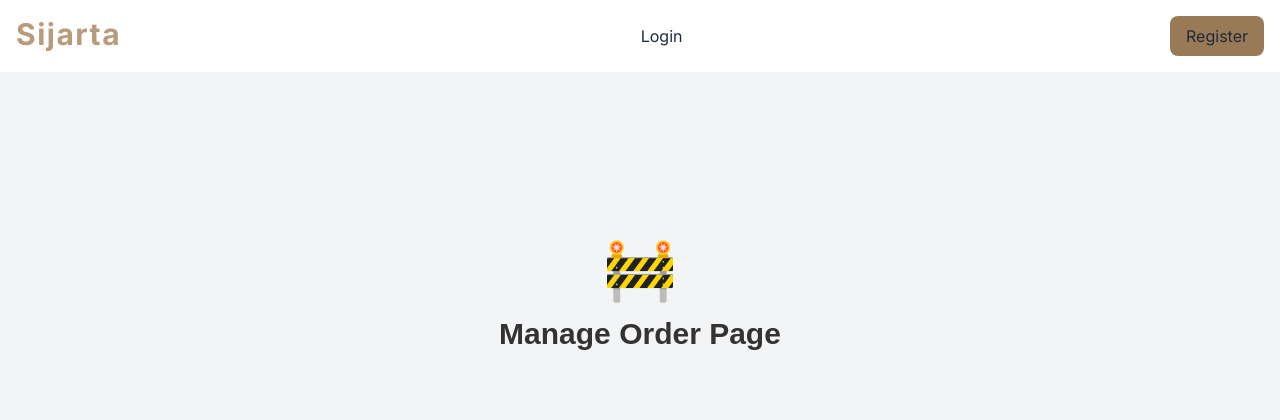
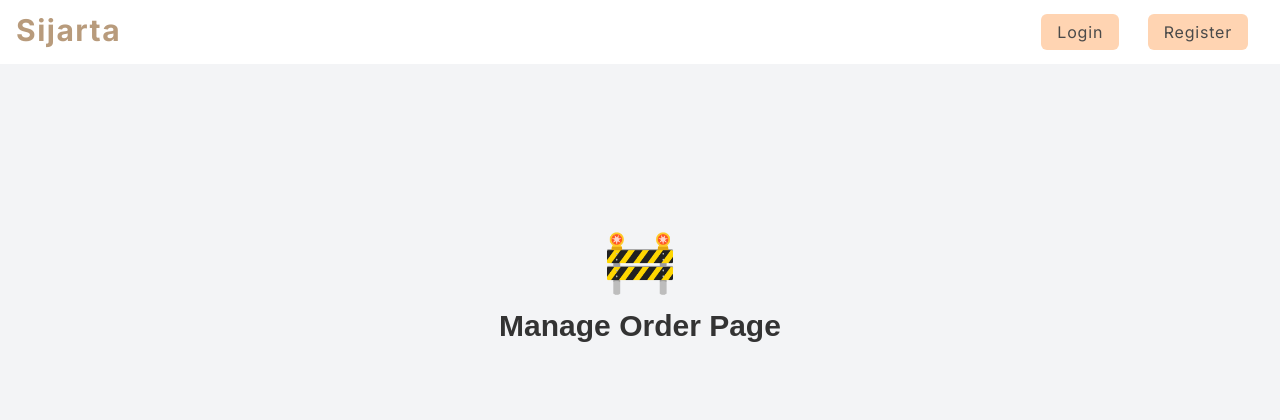
Before and after one commit to sugonamu/sijarta, a Django app: page /manageorder/ in a window 1280 px wide. Shown: the top 420 px of the page. Run offline with Django 5.2, Linux system fonts and the light colour scheme; some libraries are stand-ins or nearby versions.

Commit message:
navbar unathenticated user and login page changes

```diff
--- a/main/templates/login.html
+++ b/main/templates/login.html
@@ -19,7 +19,7 @@
     <div class="login-form-container">
         <form method="POST" class="space-y-4">
             {% csrf_token %}
-            <input type="text" name="username" placeholder="username"
+            <input type="text" name="username" placeholder="Phone Number"
                    class="w-full px-4 py-2 border rounded-lg focus:outline-none focus:border-dun-600"
                    style="border-color: #ddd; color: #554a35;" />
 
--- a/main/views.py
+++ b/main/views.py
@@ -15,11 +15,17 @@ from decimal import Decimal
 from django.utils.timezone import now
 
 
-@login_required(login_url='/login/')
 def home(request):
-    # Retrieve the logged-in user's profile to check their role
-    user_profile = UserProfile.objects.get(user=request.user)
-    user_role = user_profile.role
+    user_profile = None
+    user_role = None
+
+    # Check if the user is authenticated before querying the UserProfile model
+    if request.user.is_authenticated:
+        try:
+            user_profile = UserProfile.objects.get(user=request.user)
+            user_role = user_profile.role
+        except UserProfile.DoesNotExist:
+            pass  # Handle cases where the UserProfile does not exist
 
     # Fetch categories with their subcategories
     categories = ServiceCategory.objects.prefetch_related('subcategories').all()
@@ -39,11 +45,14 @@ def home(request):
             Q(subcategories__name__icontains=search_term)
         ).distinct()
 
-    # Determine which template to render based on the user's role
-    if user_role == 'user':
-        return render(request, 'success.html', {'categories': categories, 'search_term': search_term})
-    elif user_role == 'worker':
-        return render(request, 'success.html', {'categories': categories, 'search_term': search_term})
+    # Prepare the context for rendering
+    context = {
+        'categories': categories,
+        'search_term': search_term,
+        'user_profile': user_profile,
+    }
+    return render(request, 'success.html', context)
+
 
 @login_required(login_url='/login/')
 def subcategory_detail(request, subcategory_id):
--- a/templates/navbar.html
+++ b/templates/navbar.html
@@ -11,15 +11,15 @@
             font-size: 1rem;
             color: #4A4A4A;
             font-family: 'Inter', sans-serif;
-            letter-spacing: 0.05em; /* Added letter spacing for better readability */
-            margin-right: 1rem; /* Added spacing between elements */
+            letter-spacing: 0.05em;
+            margin-right: 1rem;
         }
 
         nav button {
             font-size: 0.875rem;
             font-family: 'Inter', sans-serif;
-            letter-spacing: 0.05em; /* Added letter spacing */
-            padding: 0.5rem 1rem; /* Added padding for better button size */
+            letter-spacing: 0.05em;
+            padding: 0.5rem 1rem;
         }
 
         button.bg-black {
@@ -42,17 +42,34 @@
         }
 
         button.register {
-            background-color: #4A90E2;
-            color: #fff;
+            background-color: #FFC58C; /* Light peach color */
+            color: #4A4A4A;
         }
 
         button.register:hover {
-            background-color: #357ABD;
+            background-color: #FFD9AE; /* Slightly brighter peach on hover */
+            color: #4A4A4A;
         }
 
         nav .welcome-message {
-            margin-right: 2rem; /* Extra spacing for the welcome message */
-            letter-spacing: 0.1em; /* More distinct letter spacing */
+            margin-right: 2rem;
+            letter-spacing: 0.1em;
+        }
+
+        /* For non-authenticated users */
+        .auth-buttons a {
+            font-size: 0.875rem;
+            color: #4A4A4A;
+            background-color: #FFD4B2; /* Soft pastel orange */
+            padding: 0.5rem 1rem;
+            border-radius: 0.375rem;
+            margin-left: 0.5rem;
+            text-decoration: none;
+            transition: background-color 0.3s ease;
+        }
+
+        .auth-buttons a:hover {
+            background-color: #FFE5CC; /* Lighter pastel orange on hover */
         }
     </style>
 </head>
@@ -72,6 +89,7 @@
         </span>
     </div>
 
+    <div class="flex items-center">
         {% if user.is_authenticated %}
             <a href="{% url 'main:mypay' %}" class="text-gray-800 hover:text-gray-600 transition duration-200">MyPay</a>
             <a href="{% url 'main:profile' %}" class="text-gray-800 hover:text-gray-600 transition duration-200">Profile</a>
@@ -88,8 +106,10 @@
             <span class="welcome-message">Welcome, {{ user.username }}</span>
             <a href="{% url 'main:logout' %}" class="text-gray-800 hover:text-gray-600 transition duration-200">Logout</a>
         {% else %}
-            <a href="{% url 'main:login' %}" class="login rounded-lg px-4 py-2 transition duration-300">Login</a>
-            <a href="{% url 'main:register' %}" class="register rounded-lg px-4 py-2 transition duration-300" style="background-color: #997A57;">Register</a>
+            <div class="auth-buttons">
+                <a href="{% url 'main:login' %}">Login</a>
+                <a href="{% url 'main:register' %}">Register</a>
+            </div>
         {% endif %}
     </div>
 </nav>
```
